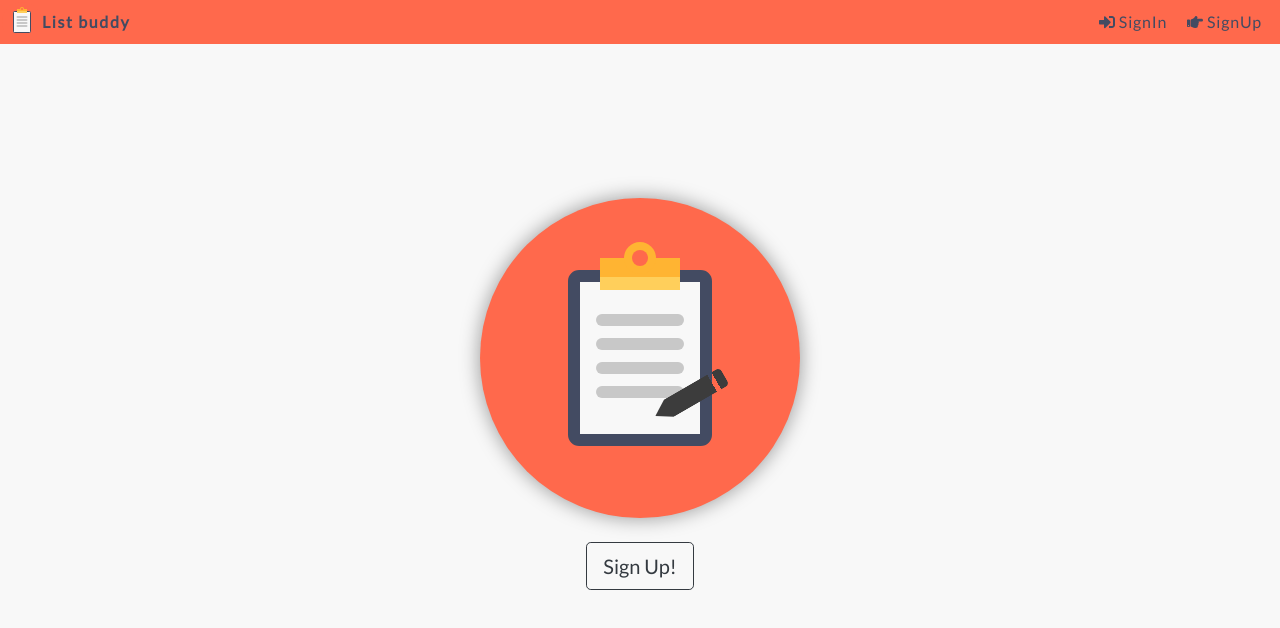
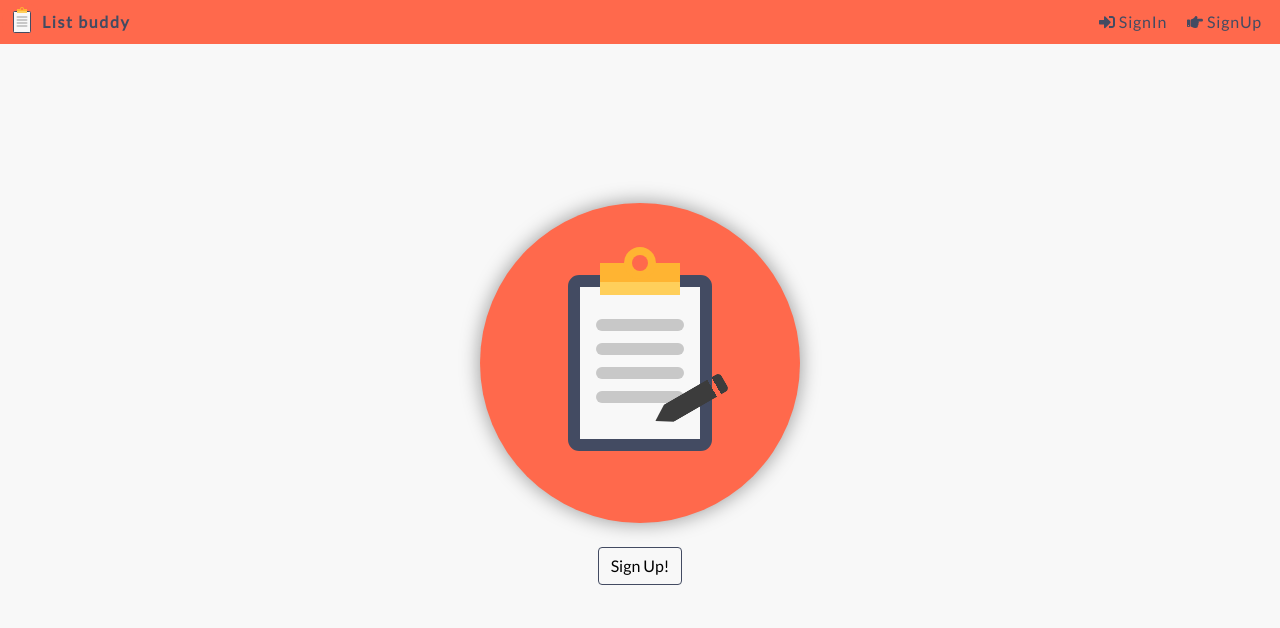
Before and after one commit to nilsDE/shopping-kumpel, a React (Create React App) app in the folder client/: page / in a window 1280 px wide. Shown: the top 628 px of the page. Built offline with nearby package versions, Linux system fonts and the light colour scheme; no server answers.

Commit message:
fix vocabulary list not updating - new styles

```diff
--- a/client/src/App.css
+++ b/client/src/App.css
@@ -9,7 +9,7 @@
 }
 
 :root {
-    --main-color: white;
+    --main-color: rgb(248, 248, 248);
     --main-color-dark: rgb(255, 105, 76);
     --secondary-color: rgb(67, 75, 98);
     --text-color: white;
@@ -28,3 +28,38 @@
     padding-top: 1rem;
     height: 100vh;
 }
+
+.btn-default {
+    display: inline-block;
+    font-weight: 400;
+    text-align: center;
+    vertical-align: middle;
+    -webkit-user-select: none;
+    -moz-user-select: none;
+    -ms-user-select: none;
+    user-select: none;
+    background-color: transparent;
+    border: 1px solid transparent;
+    padding: 0.375rem 0.75rem;
+    font-size: 1rem;
+    line-height: 1.5;
+    border-radius: 0.25rem;
+    transition: color 0.15s ease-in-out, background-color 0.15s ease-in-out, border-color 0.15s ease-in-out,
+        box-shadow 0.15s ease-in-out;
+}
+
+.btn-default.btn-outline {
+    border-color: var(--secondary-color);
+}
+
+.btn-default.btn-outline:hover {
+    color: white;
+    background-color: var(--main-color-dark);
+    border-color: var(--main-color-dark);
+}
+
+.btn-default.btn-solid {
+    border-color: var(--secondary-color);
+    background-color: var(--main-color-dark);
+    color: white;
+}
--- a/client/src/components/Auth/LoginForm.jsx
+++ b/client/src/components/Auth/LoginForm.jsx
@@ -1,6 +1,6 @@
 import React, { useState, useContext, useEffect } from 'react';
 import PropTypes from 'prop-types';
-import { Form, Button } from 'react-bootstrap';
+import { Form } from 'react-bootstrap';
 import Alert from '../Utils/Alert';
 import AuthContext from '../../context/auth/authContext';
 
@@ -60,9 +60,9 @@ const LoginForm = props => {
                             maxLength="255"
                         />
                     </Form.Group>
-                    <Button variant="outline-dark" type="submit">
+                    <button className="btn-default btn-solid" type="submit">
                         Submit
-                    </Button>
+                    </button>
                 </Form>
                 <div className="arrow-area" />
             </div>
--- a/client/src/components/Auth/SignUpForm.jsx
+++ b/client/src/components/Auth/SignUpForm.jsx
@@ -1,6 +1,6 @@
 import React, { useState, useContext, useEffect } from 'react';
 import PropTypes from 'prop-types';
-import { Form, Button } from 'react-bootstrap';
+import { Form } from 'react-bootstrap';
 import AuthContext from '../../context/auth/authContext';
 import Alert from '../Utils/Alert';
 
@@ -72,9 +72,9 @@ const SignUpForm = props => {
                             maxLength="255"
                         />
                     </Form.Group>
-                    <Button variant="outline-dark" type="submit">
+                    <button className="btn-default btn-solid" type="submit">
                         Submit
-                    </Button>
+                    </button>
                 </Form>
                 <div className="arrow-area" />
             </div>
--- a/client/src/components/LandingPage.jsx
+++ b/client/src/components/LandingPage.jsx
@@ -1,6 +1,5 @@
 import React, { useContext } from 'react';
 import { Link } from 'react-router-dom';
-import { Button } from 'react-bootstrap';
 import AuthContext from '../context/auth/authContext';
 import Logo from './Utils/Logo';
 
@@ -15,9 +14,9 @@ const LandingPage = () => {
             <div className="btn-container">
                 {!authContext.isAuthenticated ? (
                     <Link to="/signup">
-                        <Button variant="outline-dark" className="signup-btn mt-4" size="lg">
+                        <button type="button" className="btn-default btn-outline mt-4" size="lg">
                             Sign Up!
-                        </Button>
+                        </button>
                     </Link>
                 ) : (
                     <p>You are logged in!</p>
--- a/client/src/components/List/Components/VocabularyBody.jsx
+++ b/client/src/components/List/Components/VocabularyBody.jsx
@@ -1,4 +1,4 @@
-import React, { useState, useContext } from 'react';
+import React, { useState, useContext, useEffect } from 'react';
 import PropTypes from 'prop-types';
 import { Form } from 'react-bootstrap';
 import { FontAwesomeIcon } from '@fortawesome/react-fontawesome';
@@ -26,6 +26,10 @@ const VocabularyBody = ({ currentList }) => {
     const [isLang2Covered, setIsLang2Covered] = useState(false);
     const [coverLang2, setCoverLang2] = useState(new Array(currentList.vocabularies.length).fill(false));
     const [vocabularies, setVocabularies] = useState(currentList.vocabularies);
+
+    useEffect(() => {
+        setVocabularies(currentList.vocabularies);
+    }, [currentList]);
 
     const uncoverWord = (index, list) => {
         let newList;
--- a/client/src/components/List/Components/VocabularyItem.css
+++ b/client/src/components/List/Components/VocabularyItem.css
@@ -33,6 +33,7 @@
     margin-bottom: 0;
     padding: 12px 16px;
     position: relative;
+    color: var(--secondary-color);
 }
 
 .vocabulary-item.item1 {
@@ -42,7 +43,7 @@
 .covered::after {
     content: '';
     position: absolute;
-    backdrop-filter: blur(10px);
+    backdrop-filter: blur(4px);
     left: 0;
     top: 0;
     right: 0;
--- a/client/src/components/List/ShoppingList.css
+++ b/client/src/components/List/ShoppingList.css
@@ -102,7 +102,7 @@ form {
 }
 
 .shopping-item-container:hover {
-    background-color: var(--main-color);
+    /* background-color: var(--main-color); */
 }
 
 .shopping-item {
```
